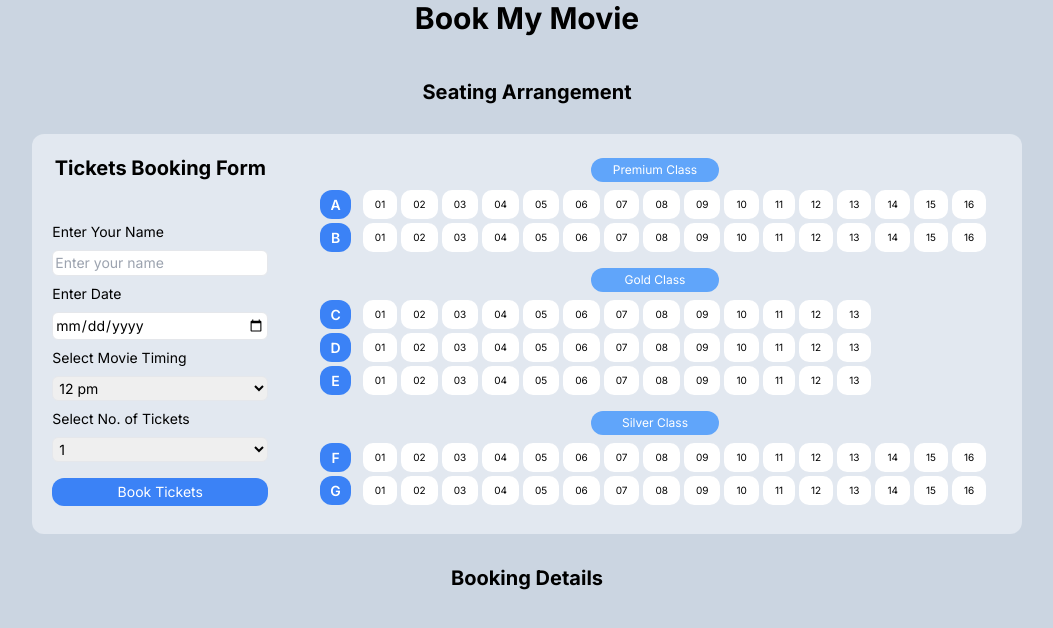
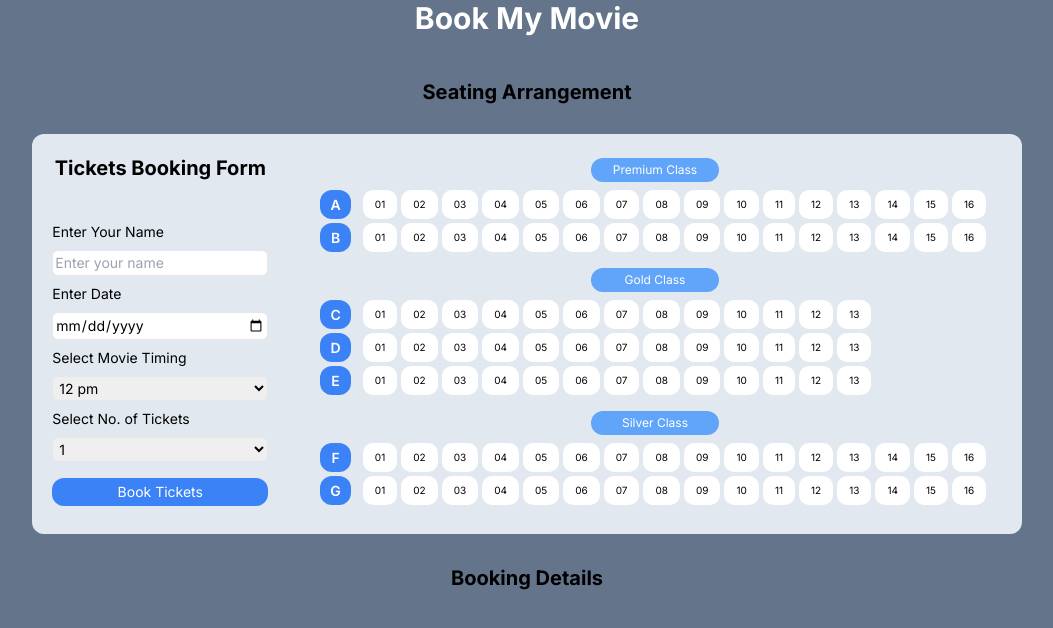
Before and after one commit to sahilshahu555/book_my_movie_next, a Next.js app: page /test in a window 1280 px wide. Shown: the top 628 px of the page, without its empty margins (113-1166 px from the left). Built offline with nearby package versions, Linux system fonts and the light colour scheme.

Commit message:
edited heading

```diff
--- a/app/layout.js
+++ b/app/layout.js
@@ -11,7 +11,7 @@ export const metadata = {
 export default function RootLayout({ children }) {
   return (
     <html lang="en">
-      <body className={`${inter.className} bg-slate-300`}
+      <body className={`${inter.className} bg-slate-500 `}
       suppressHydrationWarning={true}
       >{children}</body>
     </html>
--- a/app/test/page.jsx
+++ b/app/test/page.jsx
@@ -37,7 +37,7 @@ const TestPage = () => {
   console.log(allBookingSeats)
   return (
     <div>
-      <h1 className='font-bold text-3xl text-center'>Book My Movie</h1>
+      <h1 className='font-bold text-3xl text-center text-white'>Book My Movie</h1>
       <div>
         <SeatingArrangement
           selectedSeats={selectedSeats}
```
